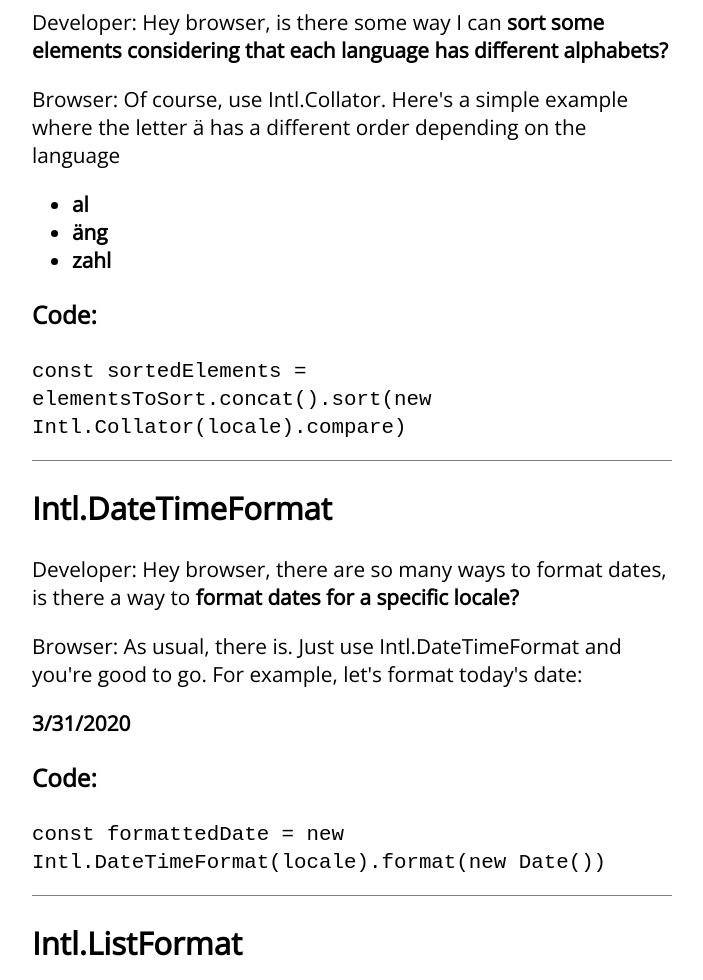
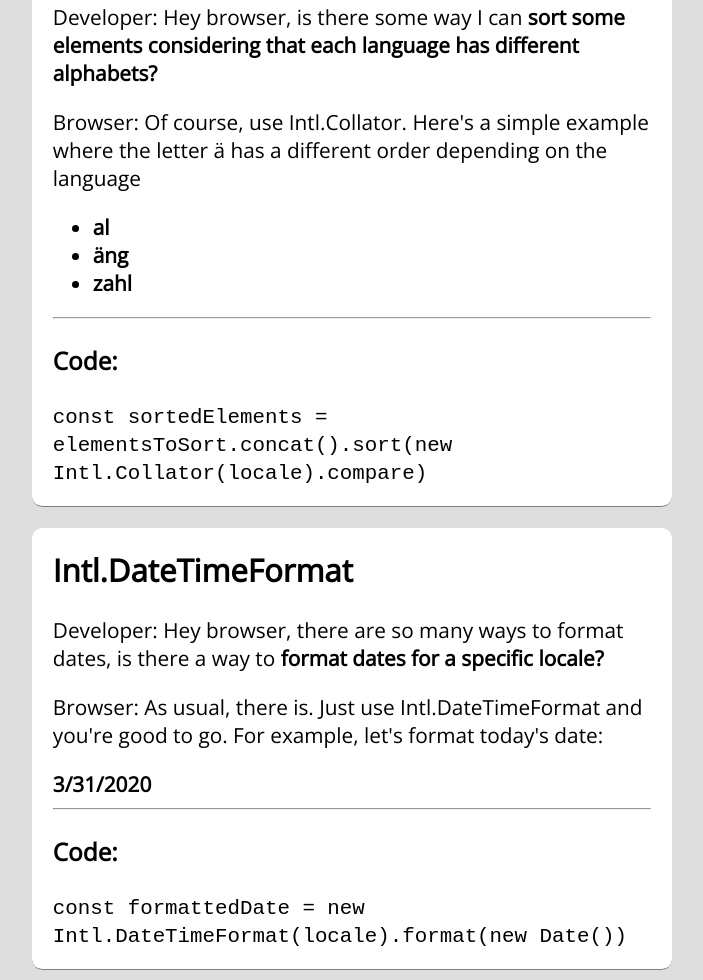
Before and after one commit to victorandcode/intl-object-demo, a website built with Parcel: page src/index.html in a window 1280 px wide. Shown: the part 260-1240 px from the top of the page, without its empty margins (288-991 px from the left). Built offline with nearby package versions, Linux system fonts and the light colour scheme.

Commit message:
Add dividers and minor aesthetic improvements

```diff
--- a/src/index.html
+++ b/src/index.html
@@ -4,7 +4,7 @@
 <head>
   <meta charset="UTF-8">
   <meta name="viewport" content="width=device-width, initial-scale=1.0">
-  <title>The Intl Object 🌐</title>
+  <title>🌐 The Intl Object</title>
   <link href="https://fonts.googleapis.com/css?family=Montserrat|Open+Sans&display=swap" rel="stylesheet">
   <link rel="stylesheet" href="./styles.css">
 </head>
@@ -28,6 +28,7 @@
         depending
         on the language</p>
       <ul id="sorted-elements"></ul>
+      <hr />
       <h3>Code:</h3>
       <code>
         const sortedElements = elementsToSort.concat().sort(new Intl.Collator(locale).compare)
@@ -41,7 +42,7 @@
       <p>Browser: As usual, there is. Just use Intl.DateTimeFormat and you're good to go. For example, let's format
         today's date:</p>
       <span id="formatted-date"></span>
-      <br />
+      <hr />
       <h3>Code:</h3>
       <code>
         const formattedDate = new Intl.DateTimeFormat(locale).format(new Date())
@@ -57,6 +58,7 @@
       <p>Browser: A simple API as always. Go with Intl.ListFormat, it supports conjunction, disjunction and unit
         formatting. Here's an example</p>
       <ul id="list-format"></ul>
+      <hr />
       <h3>Code</h3>
       <code>
         const formattedList = new Intl.ListFormat(locale, {
@@ -85,6 +87,7 @@
       <div class="form-group">
         <label>Formatted version:</label> <span id="number-format-output"></span>
       </div>
+      <hr />
       <h3>Code</h3>
       <code>
         const formattedCurrency = new Intl.NumberFormat(locale, {
@@ -107,6 +110,7 @@
         <input type="number" id="plural-rules-cat-count" value="3">
       </div>
       <span id="plural-rules"></span>
+      <hr />
       <h3>Code</h3>
       <code>
         const pluralRule = new Intl.PluralRules(locale, {
@@ -132,6 +136,7 @@
         </select>
       </div>
       The value formatted with the unit is: <span id="relative-time-format"></span>
+      <hr />
       <h3>Code</h3>
       <code>
         const formattedDate = new Intl.RelativeTimeFormat(locale, {
--- a/src/styles.css
+++ b/src/styles.css
@@ -3,6 +3,7 @@
 }
 
 html {
+  background-color: #dedede;
   font-size: 100%;
   font-family: 'Open Sans', sans-serif;
   font-size: 1.3rem;
@@ -10,6 +11,10 @@ html {
 
 h1 {
   font-family: 'Montserrat', sans-serif;
+}
+
+h2 {
+  margin-top: 0;
 }
 
 body {
@@ -22,8 +27,11 @@ main {
 }
 
 section {
+  background-color: white;
+  border-radius: 0.5rem;
   border-bottom: 1px solid gray;
-  padding-bottom: 1rem;
+  padding: 1rem;
+  margin-bottom: 1rem;
 }
 
 input {
```
